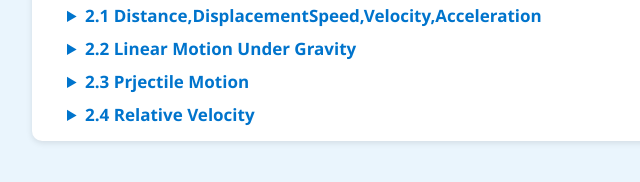
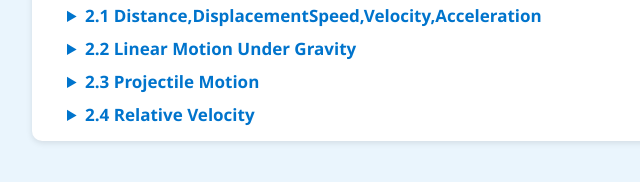
Before and after one commit to Physics7edu/Physics7edu, a plain HTML site: page index.html in a window 1280 px wide. Both pictures are taken after a click on the heading "Chapter 2: Motion". Shown: the part 248-430 px from the top of the page, 108-748 px from the left. Drawn offline with Linux system fonts and the light colour scheme.

Commit message:
Update index.html

```diff
--- a/index.html
+++ b/index.html
@@ -191,7 +191,7 @@
       </ul>
     </details>
     <details class="subchapter">
-      <summary class="subchapter-title">2.3 Prjectile Motion</summary>
+      <summary class="subchapter-title">2.3 Projectile Motion</summary>
       <ul>
         <li><a href="Topic-10- Projectile-1-Ball-Thrown-Horizontally-from-a-height.html" target="_blank">Topic 10: Ball Thrown Horizontally from a height</a></li>
         <li><a href="Topic-11- Projectile-2-Ball-Thrown-Horizontally-from-a-height-Resultant-Velocity-Angle.html" target="_blank">Topic 11: Ball Thrown Horizontally from a height -Velocity Analysis</a></li>
```
